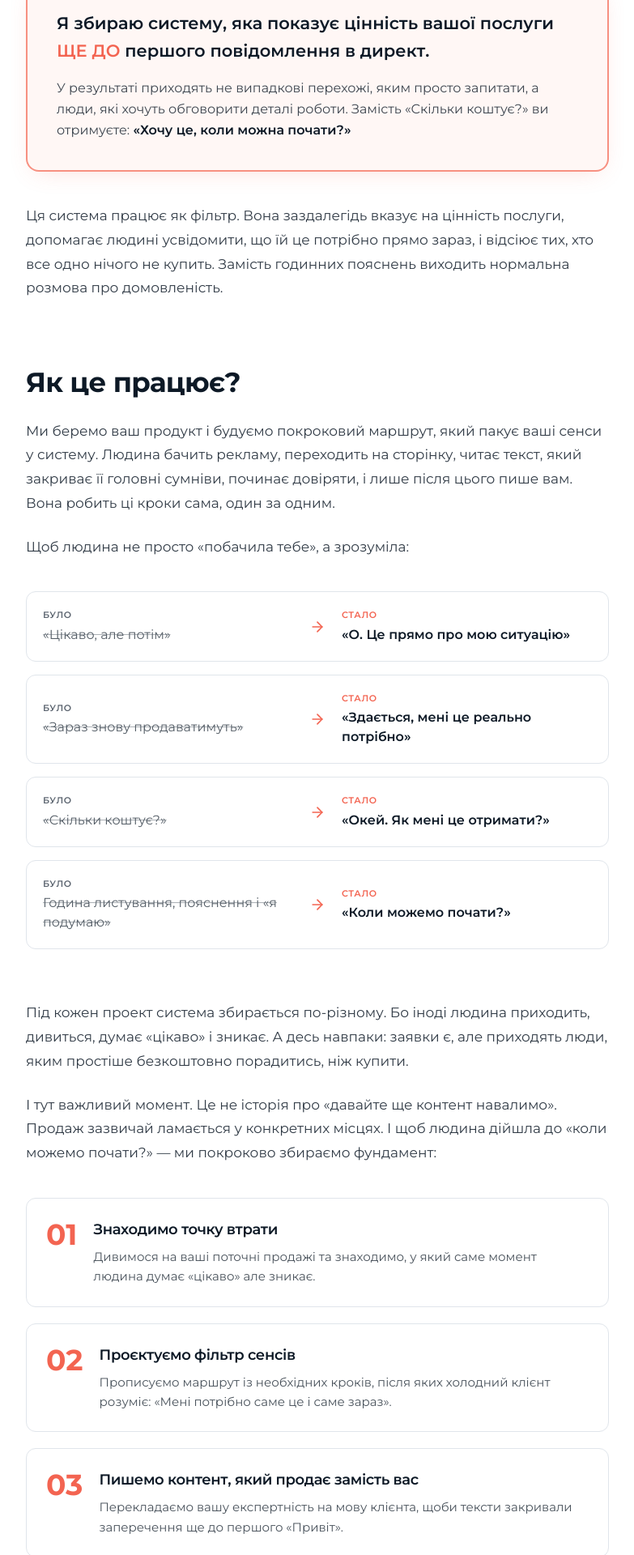
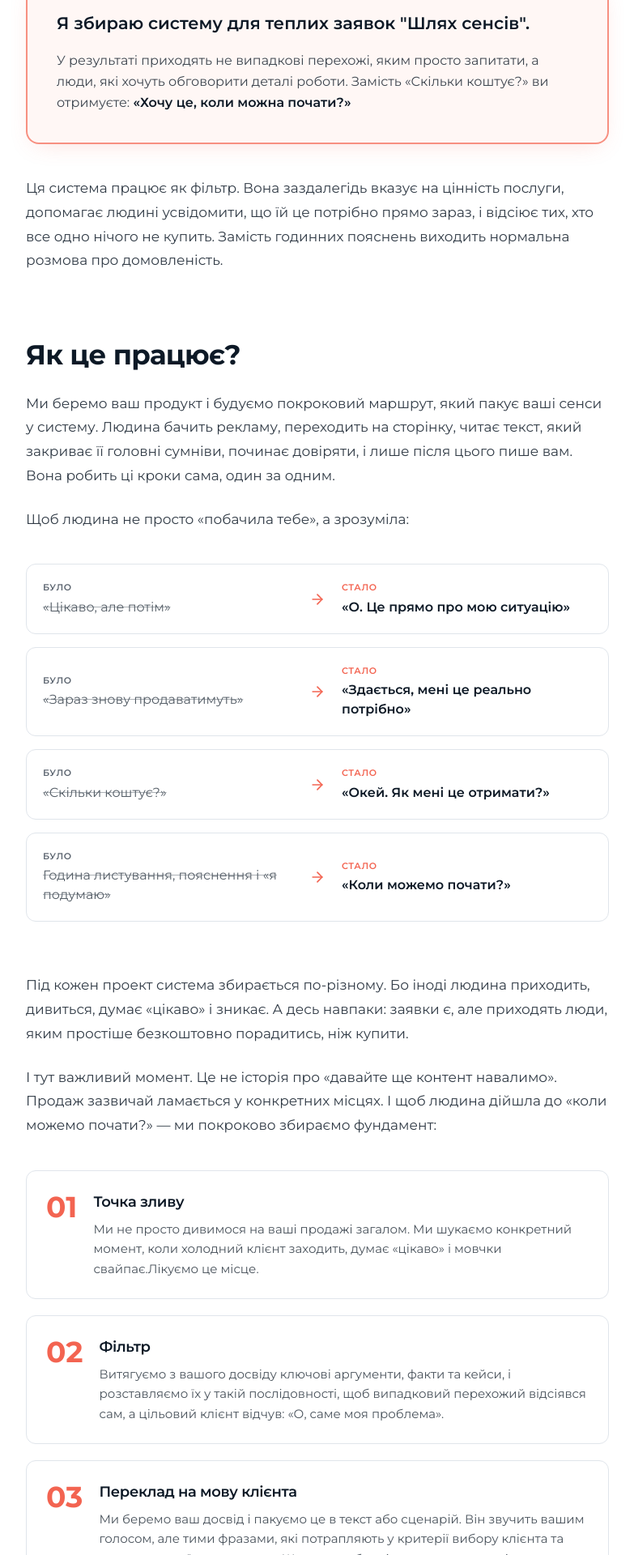
Before and after one commit to W1ntermann/hanna-s-site, a Next.js app: page / in a window 1280 px wide. Shown: the part 880-2800 px from the top of the page at 81% size, without its empty margins (248-1031 px from the left). Built offline with nearby package versions, Linux system fonts and the light colour scheme.

Commit message:
Added Contacts

```diff
--- a/src/app/page.tsx
+++ b/src/app/page.tsx
@@ -27,23 +27,23 @@ const transformations = [
 const steps = [
   {
     n: "01",
-    title: "Знаходимо точку втрати",
-    body: "Дивимося на ваші поточні продажі та знаходимо, у який саме момент людина думає «цікаво» але зникає.",
+    title: "Точка зливу",
+    body: "Ми не просто дивимося на ваші продажі загалом. Ми шукаємо конкретний момент, коли холодний клієнт заходить, думає «цікаво» і мовчки свайпає.Лікуємо це місце.",
   },
   {
     n: "02",
-    title: "Проєктуємо фільтр сенсів",
-    body: "Прописуємо маршрут із необхідних кроків, після яких холодний клієнт розуміє: «Мені потрібно саме це і саме зараз».",
+    title: "Фільтр",
+    body: "Витягуємо з вашого досвіду ключові аргументи, факти та кейси, і розставляємо їх у такій послідовності, щоб випадковий перехожий відсіявся сам, а цільовий клієнт відчув: «О, саме моя проблема».",
   },
   {
     n: "03",
-    title: "Пишемо контент, який продає замість вас",
-    body: "Перекладаємо вашу експертність на мову клієнта, щоби тексти закривали заперечення ще до першого «Привіт».",
+    title: "Переклад на мову клієнта",
+    body: "Ми беремо ваш досвід і пакуємо це в текст або сценарій. Він звучить вашим голосом, але тими фразами, які потрапляють у критерії вибору клієнта та розмовляють їхньою мовою. Жодних шаблонів та штучних текстів.",
   },
   {
     n: "04",
-    title: "З'єднуємо все у систему",
-    body: "Налаштовуємо цей конвеєр, тестуємо і лише потім відкриваємо кран із рекламою.",
+    title: "Запуск автопілота",
+    body: "Збираємо все на платформі, перевіряємо, щоб кожен крок плавно вмикав наступний, і лише після цього підключаємо трафік.",
   },
 ];
 
@@ -56,7 +56,7 @@ export default function HomePage() {
         <div className="pointer-events-none absolute -left-24 top-40 h-72 w-72 rounded-full bg-primary/10 blur-3xl" />
         <div className="mx-auto max-w-3xl px-6 py-16 md:py-24">
           <div className="mb-6 inline-flex items-center rounded-full border border-primary/30 bg-primary/10 px-3 py-1 text-[11px] font-semibold uppercase tracking-[0.2em] text-primary">
-            Архітектор сенсів
+            @lukinamarketing
           </div>
           <h1 className="text-[34px] font-bold leading-[1.12] tracking-tight text-foreground md:text-[48px]">
             Ви запускаєте рекламу, ведете блог, грієте людей контентом, а потім все одно продаєте в особистих з&nbsp;нуля.
@@ -76,8 +76,7 @@ export default function HomePage() {
 
           <div className="my-10 rounded-2xl border-2 border-primary/70 bg-accent/40 p-7 shadow-[0_8px_30px_-12px_oklch(0.68_0.18_30/0.25)] md:p-9">
             <p className="text-[19px] font-semibold leading-relaxed text-foreground md:text-[21px]">
-              Я збираю систему, яка показує цінність вашої послуги{" "}
-              <span className="text-primary">ЩЕ ДО</span> першого повідомлення в директ.
+              Я збираю систему для теплих заявок "Шлях сенсів". {" "}
             </p>
             <p className="mt-4 text-[16px] leading-relaxed text-foreground/80">
               У результаті приходять не випадкові перехожі, яким просто запитати, а люди, які хочуть обговорити деталі роботи.
@@ -156,8 +155,7 @@ export default function HomePage() {
 
         <div className="mt-12">
           <Block>
-            Ось так замість купи непотрібних дій отримуєте зрозумілий конвеєр. Кожна деталь у ньому крутить наступну,
-            і людина дозріває до покупки сама, ще до того, як ви почнете говорити з нею особисто.
+            Ось так замість купи непотрібних дій ви отримуєте систему, з якою клієнти приходять стабільно, а ви не залежите від охоплень. Де кожна деталь крутить наступну, і людина дозріває до покупки сама, ще до того, як ви почнете говорити з нею особисто.
           </Block>
         </div>
 
@@ -175,6 +173,31 @@ export default function HomePage() {
           </Block>
         </div>
 
+        <div className="mt-10 space-y-4">
+          {[
+            {
+              n: "1",
+              body: "Нижче — 5 простих питань про поточну ситуацію. Це займе рівно хвилину.",
+            },
+            {
+              n: "2",
+              body: "Після цього я вручну розбираю ваші відповіді, заходжу у ваш блог, дивлюся на ситуацію.",
+            },
+            {
+              n: "3",
+              body: "І повертаюся до вас у месенджер із конкретним голосовим повідомленням або відеорозбором, про те що можна отримати за допомогою системи.",
+            },
+          ].map((s) => (
+            <div
+              key={s.n}
+              className="flex gap-5 rounded-xl border border-border bg-card p-5 transition hover:border-primary/50 hover:shadow-md"
+            >
+              <div className="text-2xl font-bold text-primary md:text-3xl">{s.n}</div>
+              <p className="text-[15px] leading-relaxed text-foreground/80">{s.body}</p>
+            </div>
+          ))}
+        </div>
+
         <div
           id="cta"
           className="mt-12 overflow-hidden rounded-2xl bg-gradient-to-br from-primary to-[oklch(0.62_0.2_25)] p-8 text-center text-primary-foreground shadow-xl md:p-12"
@@ -187,6 +210,9 @@ export default function HomePage() {
           </h3>
           <p className="mx-auto mt-3 max-w-md text-sm opacity-90">
             Хвилина часу — і ви отримаєте персональний розбір замість шаблонної відповіді.
+          </p>
+          <p className="mx-auto mt-3 max-w-md text-sm opacity-80">
+            Це ні до чого вас не зобов'язує. Це мій спосіб показати свій підхід і знайти слабкі місця у продажах.
           </p>
           <a
             href="https://t.me/Anna_Lukina_help_bot?start=6a0ade3d7e307ed0580f66b5"
@@ -209,6 +235,27 @@ export default function HomePage() {
             priority
           />
         </div>
+
+        <div className="mt-14 rounded-2xl border border-border bg-card p-8 text-center shadow-sm md:p-10">
+          <h3 className="text-xl font-bold text-foreground md:text-2xl">
+            Хочете дізнатись про підхід та про мене
+          </h3>
+          <p className="mt-3 text-muted-foreground">
+            Запрошую у мій блог
+          </p>
+          <p className="mt-1 text-sm text-muted-foreground">
+            і рекомендую почати з цього 👇
+          </p>
+          <a
+            href="https://t.me/Cod4Sales/186"
+            target="_blank"
+            rel="noopener noreferrer"
+            className="mt-6 inline-flex items-center gap-2 rounded-full bg-primary px-7 py-3.5 text-sm font-semibold text-primary-foreground shadow-lg transition hover:brightness-105"
+          >
+            Переглянути, що там
+            <ArrowRight className="h-4 w-4" />
+          </a>
+        </div>
       </article>
     </SiteLayout>
   );
--- a/src/components/site/SiteFooter.tsx
+++ b/src/components/site/SiteFooter.tsx
@@ -53,7 +53,7 @@ export function SiteFooter() {
             Соцмережі
           </div>
           <a
-            href="https://t.me/"
+            href="https://t.me/Anie_1212"
             target="_blank"
             rel="noopener noreferrer"
             className="inline-flex items-center justify-center gap-2 rounded-full bg-primary px-4 py-2.5 text-sm font-semibold text-primary-foreground transition hover:brightness-105"
@@ -61,7 +61,7 @@ export function SiteFooter() {
             <Send className="h-4 w-4" /> Мій Telegram
           </a>
           <a
-            href="https://instagram.com/"
+            href="https://www.instagram.com/lukinamarketing/"
             target="_blank"
             rel="noopener noreferrer"
             className="inline-flex items-center justify-center gap-2 rounded-full border border-footer-foreground/20 px-4 py-2.5 text-sm font-semibold text-footer-foreground transition hover:bg-footer-foreground/5"
```
